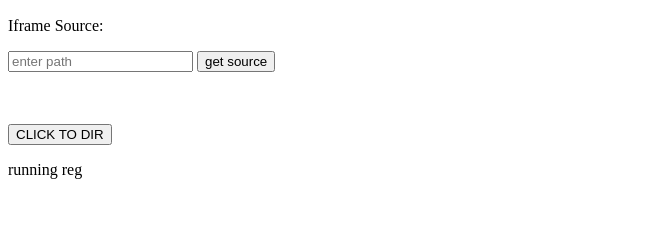
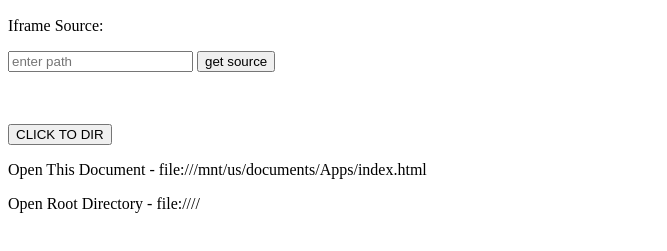
Before and after one commit to KindleModding/KWebBrew, a plain HTML site: page index.html in a window 1280 px wide. Both pictures are taken after a click on the button "CLICK TO DIR". Shown: the part 185-436 px from the top of the page, without its empty margins (0-667 px from the left). Drawn offline with Linux system fonts and the light colour scheme.

Commit message:
Migrate Towards Newer (Polyfill-Powered) Syntax
- Replaced callbacks With Promises
- Added error listener
- Replaced some vars with consts
- Updated directory mapping with better results

```diff
--- a/index.html
+++ b/index.html
@@ -24,15 +24,20 @@
 
   <script>
     function getDirStuff() {
-      document.getElementById("directory").innerText = "running dir fetch";
-      fetchData("./index.html", function (data) {
-        document.getElementById("directory").innerText = "running reg";
-        var reg = new RegExp('<a(\n|.)*?>(\n|.)*?<\/a>', "g");
-        var anchorTags = Array.from(data.matchAll(reg));
+      fetchData("../").then(function (data) {
+        const tagReg = new RegExp('<a(\n|.)*?(?=<\/a>)', "gim");
+        const hrefReg = new RegExp('href="(\n|.)*?(?=")', 'gim');
+        const tagRemovalReg = new RegExp('<a(\n|.)*?>', 'gim');
+
+        const anchorTags = Array.from(data.matchAll(tagReg));
 
         for (var i=0; i < anchorTags.length; i++) {
-          var p = document.createElement("p");
-          p.innerText = anchorTags[i][0];
+          const source = Array.from(anchorTags[i][0].matchAll(hrefReg));
+
+          const p = document.createElement("p");
+          p.innerText = anchorTags[i][0].replace(tagRemovalReg, '') + " - " + source[0][0].substring(6);
+
+          document.getElementById("directory").appendChild(p);
         }
       });
     }
--- a/main.js
+++ b/main.js
@@ -1,4 +1,9 @@
-function fetchData(url, callback) {
+addEventListener("error", function (event) {
+  document.body.innerText = event.message + "\nAt: " + event.lineno + ":" + event.colno + "\nIn: " + event.filename;
+});
+
+function fetchData(url) {
+  return new Promise(function (callback) {
     // Create iframe
     const iframe = document.createElement("iframe");
     iframe.src = url;
@@ -9,13 +14,14 @@ function fetchData(url, callback) {
     // Add listener to iframe
     iframe.addEventListener("load", function (event) {
       // Get iframe's documentElement and clone it and get the innerHTML
-    iframeSource = (iframe.contentDocument.documentElement || iframe.contentWindow.document.documentElement).cloneNode(true).innerHTML;
+      iframeSource = (event.target.contentDocument.documentElement || event.target.contentWindow.document.documentElement).cloneNode(true).innerHTML;
 
       // Remove iframe from DOM
-    document.body.removeChild(iframe);
+      document.body.removeChild(event.target);
 
       // Callback function
       callback(iframeSource);
+    });
   });
 }
 
@@ -23,8 +29,8 @@ function fetchData(url, callback) {
 // Button function to get source of file listings and such
 function getSource() {
   // Get the source displaying element
-  var sourcer = document.getElementById("sourcesource");
+  const sourcer = document.getElementById("sourcesource");
 
   // Fetch data with source callback
-  fetchData(document.getElementById("textInput").value, function (text) { sourcer.innerText = text; });
+  fetchData(document.getElementById("textInput").value).then(function (text) { sourcer.innerText = text; });
 }
```
Lines whose indentation alone changed are shown as unchanged.
